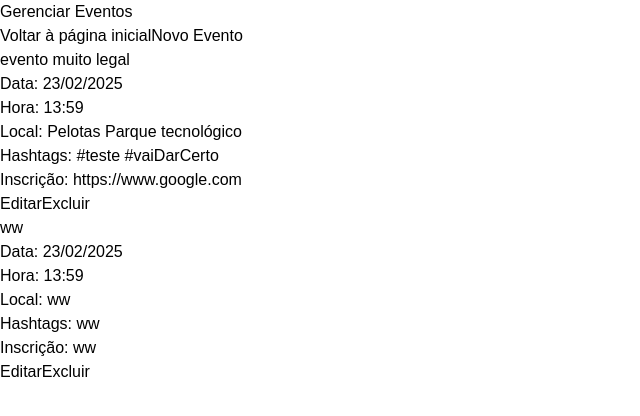
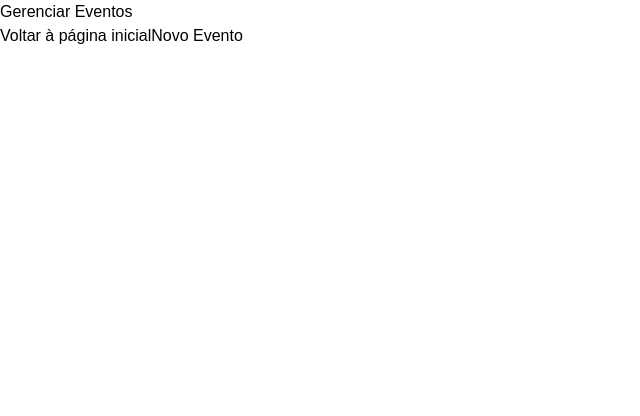
Before and after one commit to LelePG/construtor-posts, a Next.js app: page /eventos in a window 1280 px wide. Shown: the top 416 px of the page, without its empty margins (0-640 px from the left). Built offline with nearby package versions, Linux system fonts and the light colour scheme.

Commit message:
feature:salva eventos no localStorage

```diff
--- a/src/components/evento/CardEvento.tsx
+++ b/src/components/evento/CardEvento.tsx
@@ -23,7 +23,11 @@ export default function CardEvento({
 			<p className="text-gray-600">Inscrição: {evento.linkInscricao}</p>
 			<div className="flex gap-4">
 				<Button texto="Editar" onClick={() => editarEvento(evento.id)} />
-				<Button texto="Excluir" onClick={() => removerEvento(evento.id)} />
+				<Button
+					texto="Excluir"
+					className="bg-red-500 hover:bg-red-700"
+					onClick={() => removerEvento(evento.id)}
+				/>
 			</div>
 		</div>
 	);
--- a/src/components/post/FormPost.tsx
+++ b/src/components/post/FormPost.tsx
@@ -56,10 +56,10 @@ export default function FormPost() {
 	const aoMudarParametrosAdicionais = (
 		e: React.ChangeEvent<HTMLInputElement>
 	) => {
-		const { name, value } = e.target;
+		const { id, value } = e.target;
 		setParametrosAdicionais((prevParams: any) => ({
 			...prevParams,
-			[name]: value,
+			[id]: value,
 		}));
 	};
 
--- a/src/core/evento/GerenciadorEventos.ts
+++ b/src/core/evento/GerenciadorEventos.ts
@@ -3,6 +3,16 @@ import Evento from "./Evento";
 
 export default class GerenciadorEventos {
 	private eventos: Evento[] = [];
+
+	carregar(propriedades: PropriedadesEvento[]): void {
+		if (!propriedades) return;
+		propriedades.forEach((propriedades) => {
+			this.criar({
+				...propriedades,
+				datetime: new Date(propriedades.datetime),
+			});
+		});
+	}
 
 	criar(propriedades: PropriedadesEvento): void {
 		this.eventos.push(new Evento(propriedades));
--- a/src/data/context/EventoContext.tsx
+++ b/src/data/context/EventoContext.tsx
@@ -2,6 +2,7 @@ import React, { createContext, useState, ReactNode, useEffect } from "react";
 import { PropriedadesEvento } from "@/core/evento/PropriedadesEvento";
 import GerenciadorEventos from "@/core/evento/GerenciadorEventos";
 import Evento from "@/core/evento/Evento";
+import useLocalStorage from "../hooks/useLocalStorage";
 
 interface EventoContextProps {
 	eventos: Evento[];
@@ -17,41 +18,33 @@ export const EventoContext = createContext<EventoContextProps | undefined>(
 export const EventoProvider = ({ children }: { children: ReactNode }) => {
 	const gerenciadorEventos = React.useRef(new GerenciadorEventos()).current;
 	const [eventos, setEventos] = useState<Evento[]>([]);
+	const { pegarValorStorage, setarValorStorage } = useLocalStorage("eventos");
+
+	function refreshEventos() {
+		const eventos = gerenciadorEventos.listarEventos();
+		setarValorStorage(eventos.map((evento) => evento.propriedades));
+		setEventos(eventos);
+	}
 
 	useEffect(() => {
-		gerenciadorEventos.criar({
-			nome: "Evento Muito Legal",
-			linkInscricao: "https://www.google.com",
-			local: "Pelotas Parque tecnológico",
-			datetime: new Date("2025-02-23T13:59:01.882Z"),
-			hashtags: "#teste #vaiDarCerto",
-			id: "1",
-		});
-		gerenciadorEventos.criar({
-			nome: "ww",
-			linkInscricao: "ww",
-			local: "ww",
-			datetime: new Date("2025-02-23T13:59:07.013Z"),
-			hashtags: "ww",
-			id: "2",
-		});
-		setEventos(gerenciadorEventos.listarEventos());
+		const eventos = pegarValorStorage();
+		gerenciadorEventos.carregar(eventos);
+		refreshEventos();
 	}, []);
 
 	function adicionarEvento(propriedades: PropriedadesEvento) {
 		gerenciadorEventos.criar(propriedades);
-		setEventos(gerenciadorEventos.listarEventos());
+		refreshEventos();
 	}
 
 	function removerEvento(id: string) {
 		gerenciadorEventos.deletar(id);
-		setEventos(gerenciadorEventos.listarEventos());
+		refreshEventos();
 	}
 
 	function atualizarEvento(id: string, evento: PropriedadesEvento) {
-		console.log("atualizando evento", id, evento);
 		gerenciadorEventos.atualizar(id, evento);
-		setEventos(gerenciadorEventos.listarEventos());
+		refreshEventos();
 	}
 
 	function obterEvento(id: string): Evento | undefined {
--- /dev/null
+++ b/src/data/hooks/useLocalStorage.ts
@@ -0,0 +1,21 @@
+export default function useLocalStorage(key: string) {
+	function pegarValorStorage() {
+		try {
+			const item = window.localStorage.getItem(key);
+			return item ? JSON.parse(item) : [];
+		} catch (error) {
+			console.error(error);
+			return [];
+		}
+	}
+
+	const setarValorStorage = (value: any) => {
+		try {
+			window.localStorage.setItem(key, JSON.stringify(value));
+		} catch (error) {
+			console.error(error);
+		}
+	};
+
+	return { pegarValorStorage, setarValorStorage };
+}
```
